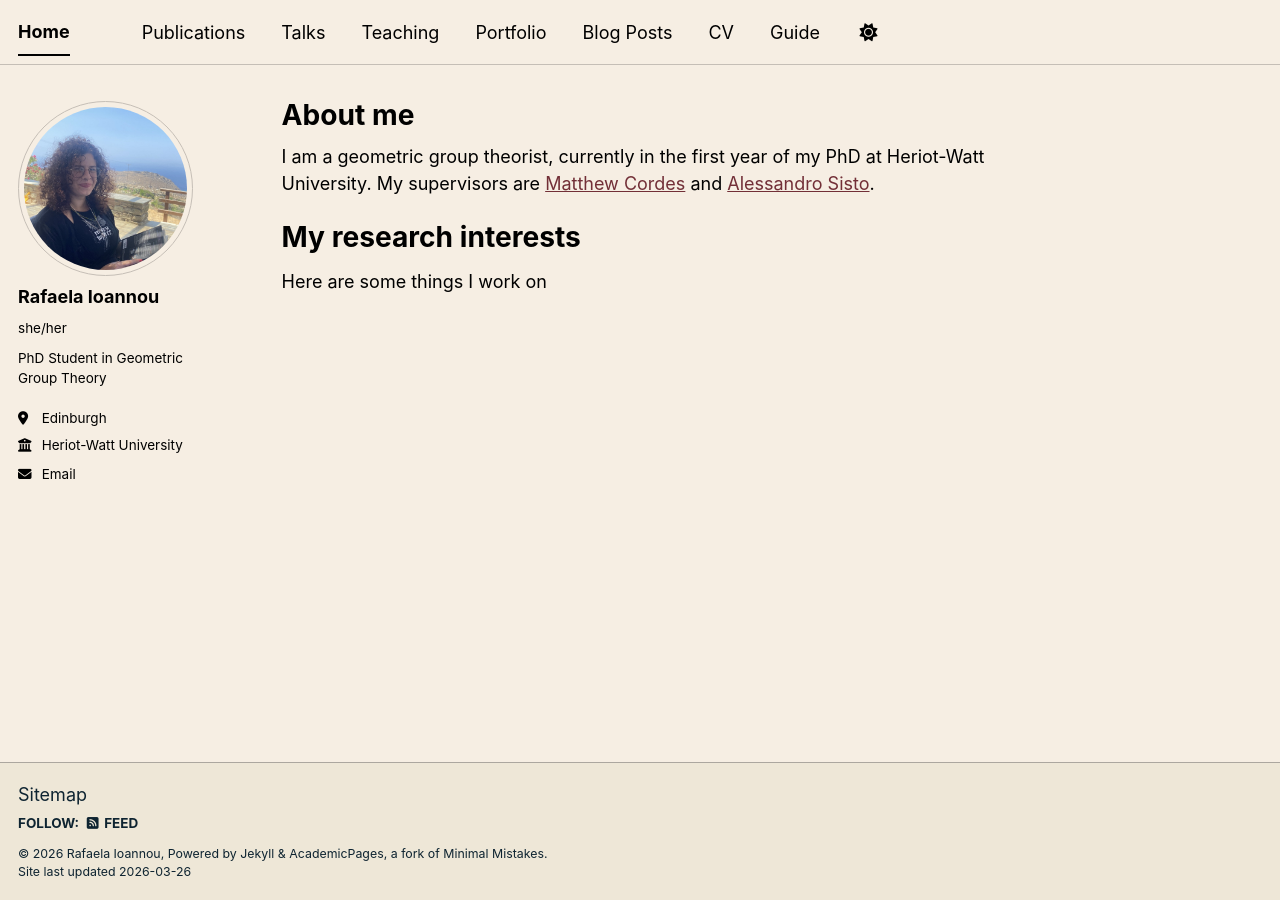
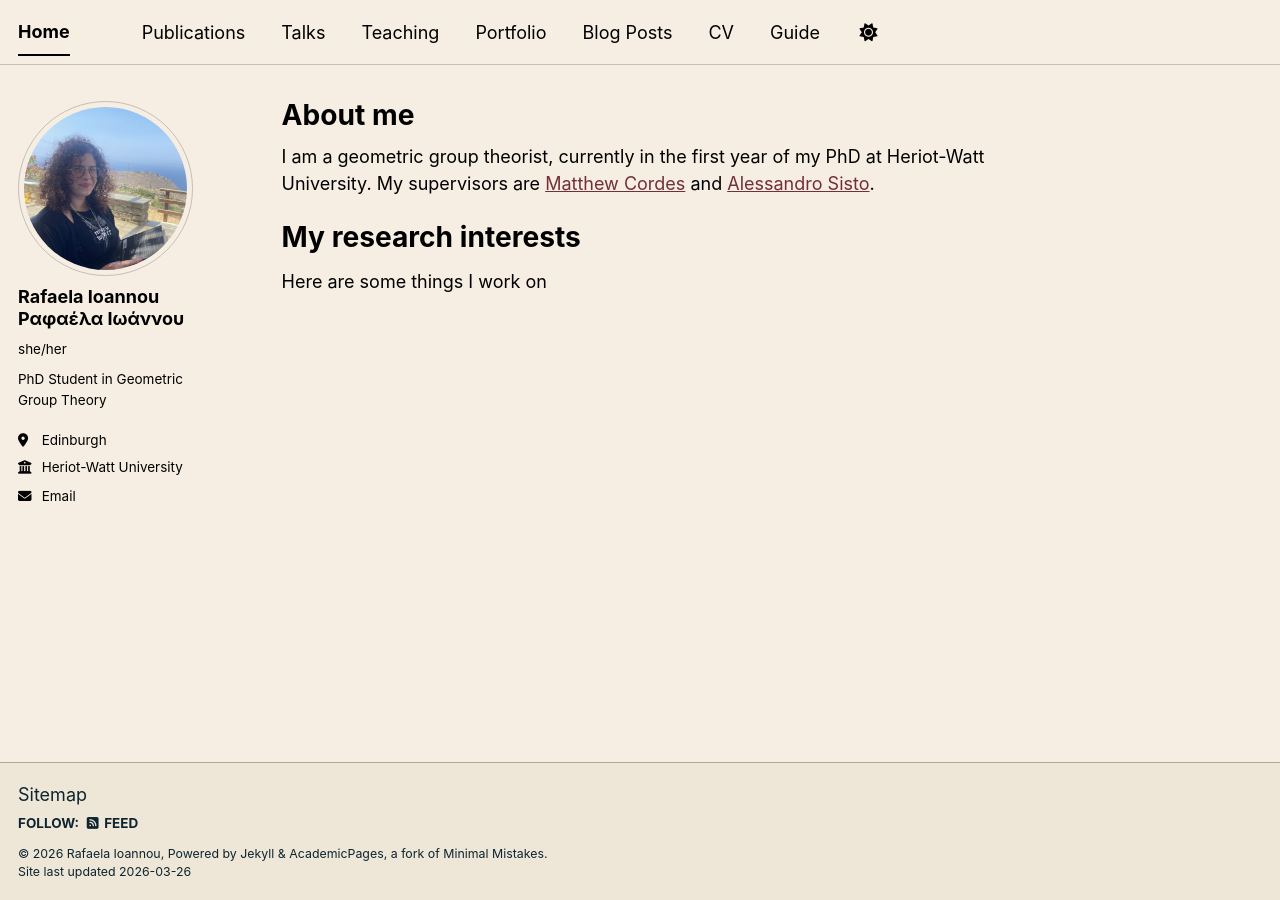
Before and after one commit to rafaela-ioannou/rafaela-ioannou.github.io, a Jekyll site: the page built from _pages/about.md, in a window 1280 px wide. Built offline with Jekyll 4.4.1, drawn with Linux system fonts in a browser that asks for light colours; a script bundle is joined from its source files by our own code; library files that are not in the unit come from our copies.

```diff
--- a/_config.yml
+++ b/_config.yml
@@ -24,7 +24,8 @@ repository               : "rafaela-ioannou/rafaela-ioannou.github.io"
 author:
   # Biographic information
   avatar           : "profile2.png"
-  name             : "Rafaela Ioannou" #// (Ραφαέλα Ιωάννου)"
+  name             : "Rafaela Ioannou
+  Ραφαέλα Ιωάννου"
   pronouns         : "she/her"
   bio              : "PhD Student in Geometric Group Theory"
   location         : "Edinburgh"
```
